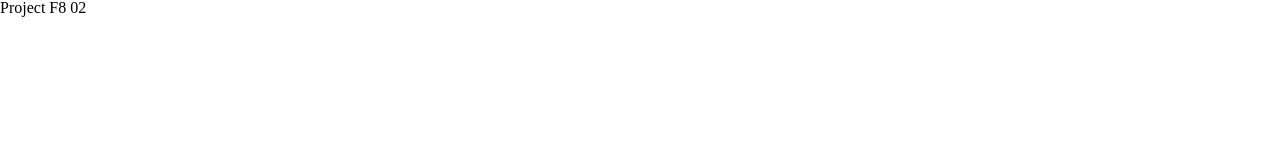
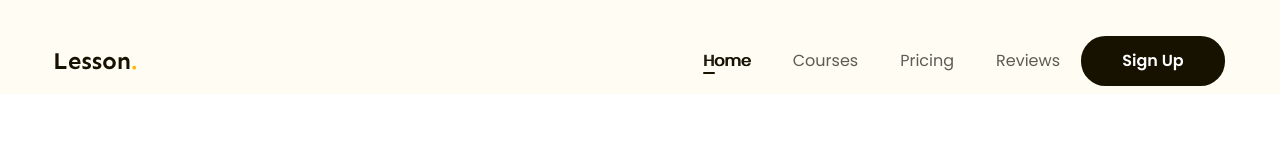
Before and after one commit to Geinjr/project-f8-02, a plain HTML site: page index.html in a window 1280 px wide. Shown: the top 160 px of the page. Drawn offline with Linux system fonts and the light colour scheme.

Commit message:
lầm phần header

```diff
--- a/assets/css/styles.css
+++ b/assets/css/styles.css
@@ -0,0 +1,90 @@
+* {
+    box-sizing: border-box;
+}
+
+html {
+    font-size: 62.5%;
+}
+
+body {
+    font-size: 1.6rem;
+    font-family: "Poppins", sans-serif;
+}
+/* common */
+.btn {
+    color: #fff;
+    text-align: center;
+    font-size: 1.6rem;
+    font-weight: 600;
+    border-radius: 24.5px;
+    background: #171100;
+    display: inline-block;
+    padding: 0 16px;
+    line-height: 50px;
+    min-width: 118px;
+}
+a {
+    text-decoration: none;
+}
+.main-content {
+    width: 1170px;
+    margin-left: auto;
+    margin-right: auto;
+    max-width: calc(100%-48px);
+}
+/* header */
+.header {
+    background-color: #fffcf4;
+    top: -28px;
+}
+
+.header.fixed {
+    position: sticky;
+}
+.header .body {
+    display: flex;
+    align-items: center;
+    padding: 36px 0 8px;
+}
+
+.nav ul {
+    display: flex;
+}
+
+.nav {
+    margin-left: auto;
+}
+
+.nav a {
+    color: #5f5b53;
+    font-size: 1.6rem;
+    padding: 8px 21px;
+    position: relative;
+}
+
+.nav a:hover,
+.nav li.active a {
+    /* font-weight: 600; */
+    text-shadow: 1px 0 0 currentColor;
+    color: #171100;
+}
+
+.nav li.active a::after {
+    content: "";
+    width: 12px;
+    height: 2px;
+    border-radius: 1px;
+    background: #171100;
+    display: block;
+    position: absolute;
+    left: 21px;
+    bottom: 6px;
+}
+
+.header .sign-up-btn {
+    min-width: 144px;
+}
+
+.header .action {
+    margin-left: 49px;
+}
--- a/index.html
+++ b/index.html
@@ -6,10 +6,50 @@
         <title>F8 Project 02</title>
         <!-- Reset css -->
         <link rel="stylesheet" href="./assets/css/reset.css" />
+        <!-- embed font -->
+        <link rel="preconnect" href="https://fonts.googleapis.com" />
+        <link rel="preconnect" href="https://fonts.gstatic.com" crossorigin />
+        <link
+            href="https://fonts.googleapis.com/css2?family=Poppins:ital,wght@0,400;0,500;0,600;0,700;1,400&family=Sen:wght@700&display=swap"
+            rel="stylesheet"
+        />
         <!-- style -->
         <link rel="stylesheet" href="./assets/css/styles.css" />
     </head>
     <body>
-        <h1>Project F8 02</h1>
+        <main style="height: 5000px">
+            <header class="header fixed">
+                <div class="main-content">
+                    <div class="body">
+                        <img
+                            src="./assets/img/logo.svg"
+                            alt="Lesson."
+                            class="logo"
+                        />
+                        <!-- Nav -->
+                        <nav class="nav">
+                            <ul>
+                                <li class="active">
+                                    <a href="#!">Home</a>
+                                </li>
+                                <li>
+                                    <a href="#!">Courses</a>
+                                </li>
+                                <li>
+                                    <a href="#!">Pricing</a>
+                                </li>
+                                <li>
+                                    <a href="#!">Reviews</a>
+                                </li>
+                            </ul>
+                        </nav>
+                        <!-- Actions -->
+                        <div class="actions">
+                            <a href="#!" class="btn sign-up-btn">Sign Up</a>
+                        </div>
+                    </div>
+                </div>
+            </header>
+        </main>
     </body>
 </html>
```
Also changed, not shown: assets/img/logo.svg (added).
